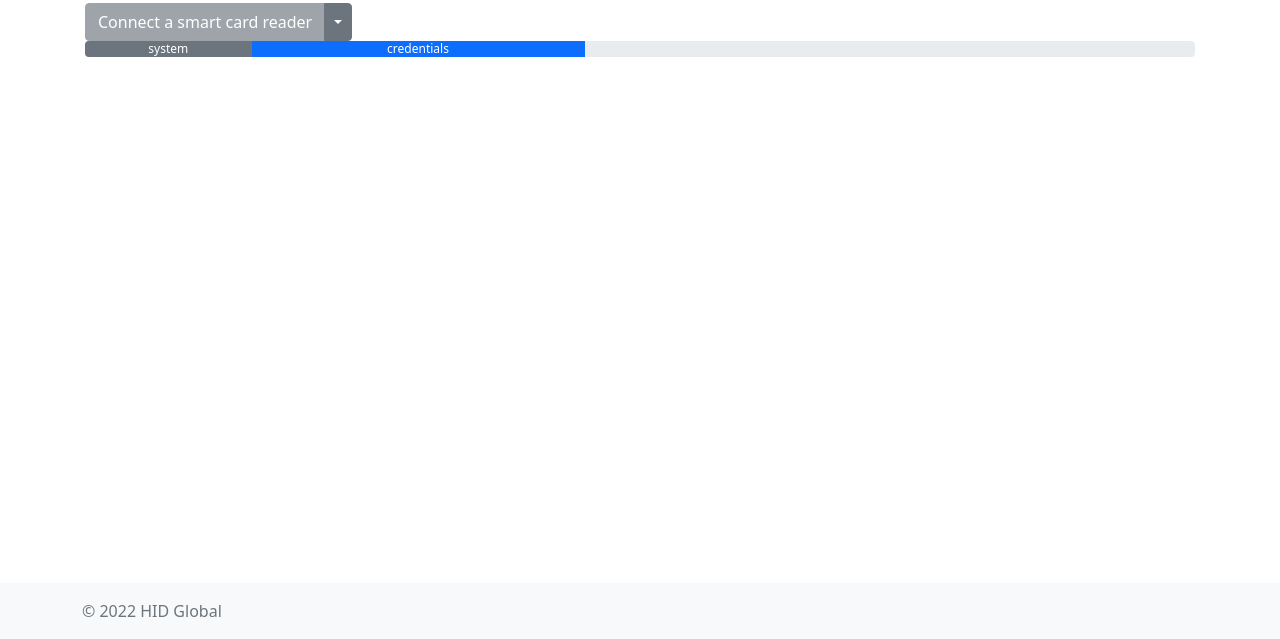
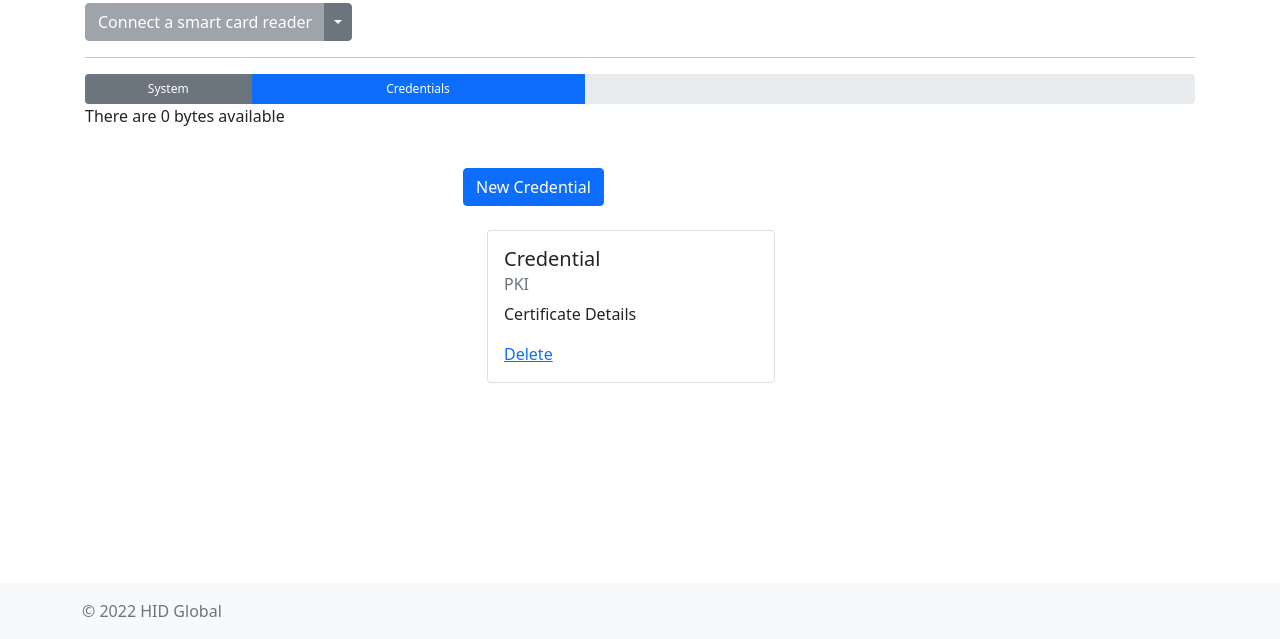
Before and after one commit to hidglobal/crescendo-web, a plain HTML site: page index.html in a window 1280 px wide. Shown: the part 161-800 px from the top of the page. Drawn offline with nearby package versions, Linux system fonts and the light colour scheme.

Commit message:
Add progress bar

```diff
--- a/index.html
+++ b/index.html
@@ -32,12 +32,66 @@
           <ul class="dropdown-menu" id="readerList">
           </ul>
         </div>
-        <div class="progress">
-          <div class="progress-bar bg-secondary" role="progressbar" style="width: 15%" aria-valuenow="15" aria-valuemin="0" aria-valuemax="100">system</div>
-          <div class="progress-bar bg-primary" role="progressbar" style="width: 30%" aria-valuenow="30" aria-valuemin="0" aria-valuemax="100">credentials</div>
+
+        <hr>
+
+        <div class="row">
+          <div class="col">
+            <div class="progress memory-bar">
+              <div class="progress-bar bg-secondary" role="progressbar" style="width: 15%">System</div>
+              <div class="progress-bar bg-primary" role="progressbar" style="width: 30%" id="credentialsUsage">Credentials</div>
+            </div>
+            <p>There are <span id="memoryAvailable">0</span> bytes available</p>
+          </div>
+        </div>
+
+        <br />
+
+        <div class="row">
+          <div class="col-4"></div>
+          <div class="col-8">
+            <div class="row justify-content-end">
+              <div class="col">
+                <button type="button" class="btn btn-primary" data-bs-toggle="modal" data-bs-target="#newCredential">
+                  New Credential
+                </button>
+                                            </div>
+            </div>
+            <br />
+
+            <div class="container" id="credentialList">
+              <div class="card" style="width: 18rem;">
+                <div class="card-body">
+                  <h5 class="card-title">Credential</h5>
+                  <h6 class="card-subtitle mb-2 text-muted">PKI</h6>
+                  <p class="card-text">Certificate Details</p>
+                  <a href="#" class="card-link">Delete</a>
+                </div>
+              </div>
+            </div>
+
+          </div>
         </div>
       </div>
     </main>
+
+    <!-- Modal -->
+    <div class="modal fade" id="newCredential" tabindex="-1" aria-labelledby="exampleModalLabel" aria-hidden="true">
+      <div class="modal-dialog">
+        <div class="modal-content">
+          <div class="modal-header">
+            <h5 class="modal-title" id="newCredentialLabel">New Credential</h5>
+            <button type="button" class="btn-close" data-bs-dismiss="modal" aria-label="Close"></button>
+          </div>
+          <div class="modal-body">
+            <p>type of ccredential to create</p>
+          </div>
+          <div class="modal-footer">
+            <button type="button" class="btn btn-primary">Create</button>
+          </div>
+        </div>
+      </div>
+    </div>
 
     <svg xmlns="http://www.w3.org/2000/svg" style="display: none;">
       <symbol id="bootstrap" viewBox="0 0 118 94">
--- a/style.css
+++ b/style.css
@@ -1,3 +1,7 @@
 main > .container {
   padding: 60px 15px 0;
 }
+
+.memory-bar {
+  height: 30px;
+}
```
Also changed, not shown: 2 other files.
